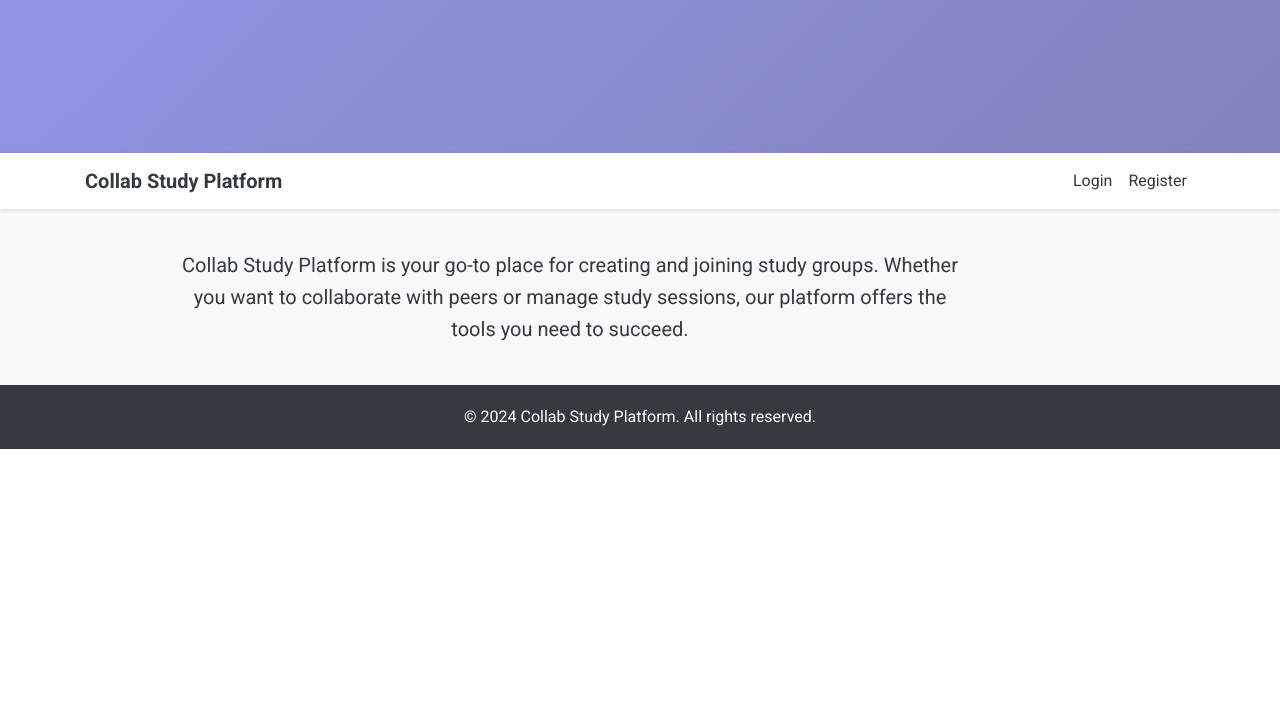
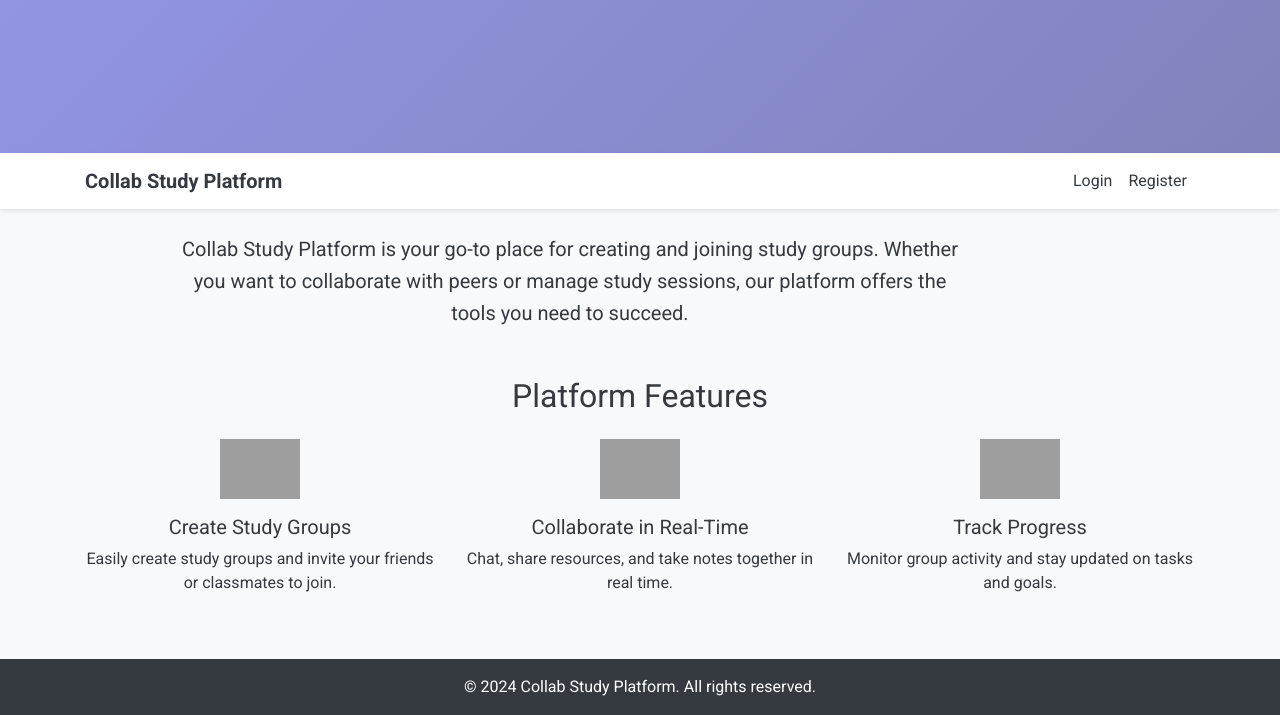
Before and after one commit to Henokgeta12/CollabLearn, a Flask app: page / in a window 1280 px wide. Shown: the part 647-1362 px from the top of the page. Before the commit the page ends 1096 px from the top, so only its background shows below. Run offline with Flask 3, Linux system fonts and the light colour scheme; some libraries are stand-ins or nearby versions; grey boxes are pictures that could not be loaded.

Commit message:
modify welcome.html

```diff
--- a/app/templates/welcome.html
+++ b/app/templates/welcome.html
@@ -7,7 +7,9 @@
     <link href="https://fonts.googleapis.com/css2?family=Roboto:wght@300;400;700&display=swap" rel="stylesheet">
     <link rel="stylesheet" href="https://stackpath.bootstrapcdn.com/bootstrap/4.5.2/css/bootstrap.min.css">
     <link rel="stylesheet" href="{{ url_for('static', filename='css/welcome.css') }}">
-
+    <!-- Favicon -->
+    <link rel="icon" type="image/png" sizes="16x16" href="{{ url_for('static', filename='images/favicon-16x16.ico') }}">
+    <link rel="icon" type="image/png" sizes="32x32" href="{{ url_for('static', filename='images/favicon-32x32.ico') }}">
 </head>
 <body>
     <div class="container-fluid p-0">
@@ -36,11 +38,33 @@
             </div>
         </nav>
 
-        <section class="description container">
+        <section class="description container my-4">
             <p>Collab Study Platform is your go-to place for creating and joining study groups. Whether you want to collaborate with peers or manage study sessions, our platform offers the tools you need to succeed.</p>
         </section>
 
-        <footer class="footer">
+        <!-- Features Section -->
+        <section class="features container my-5">
+            <h2 class="text-center mb-4">Platform Features</h2>
+            <div class="row">
+                <div class="col-md-4 text-center">
+                    <img src="{{ url_for('static', filename='images/create_group.png') }}" alt="Create Group" class="img-fluid mb-3" style="max-width: 80px;">
+                    <h5>Create Study Groups</h5>
+                    <p>Easily create study groups and invite your friends or classmates to join.</p>
+                </div>
+                <div class="col-md-4 text-center">
+                    <img src="{{ url_for('static', filename='images/collaborate.png') }}" alt="Collaborate" class="img-fluid mb-3" style="max-width: 80px;">
+                    <h5>Collaborate in Real-Time</h5>
+                    <p>Chat, share resources, and take notes together in real time.</p>
+                </div>
+                <div class="col-md-4 text-center">
+                    <img src="{{ url_for('static', filename='images/track_progress.png') }}" alt="Track Progress" class="img-fluid mb-3" style="max-width: 80px;">
+                    <h5>Track Progress</h5>
+                    <p>Monitor group activity and stay updated on tasks and goals.</p>
+                </div>
+            </div>
+        </section>
+
+        <footer class="footer text-center py-3">
             <p>&copy; 2024 Collab Study Platform. All rights reserved.</p>
         </footer>
     </div>
```
